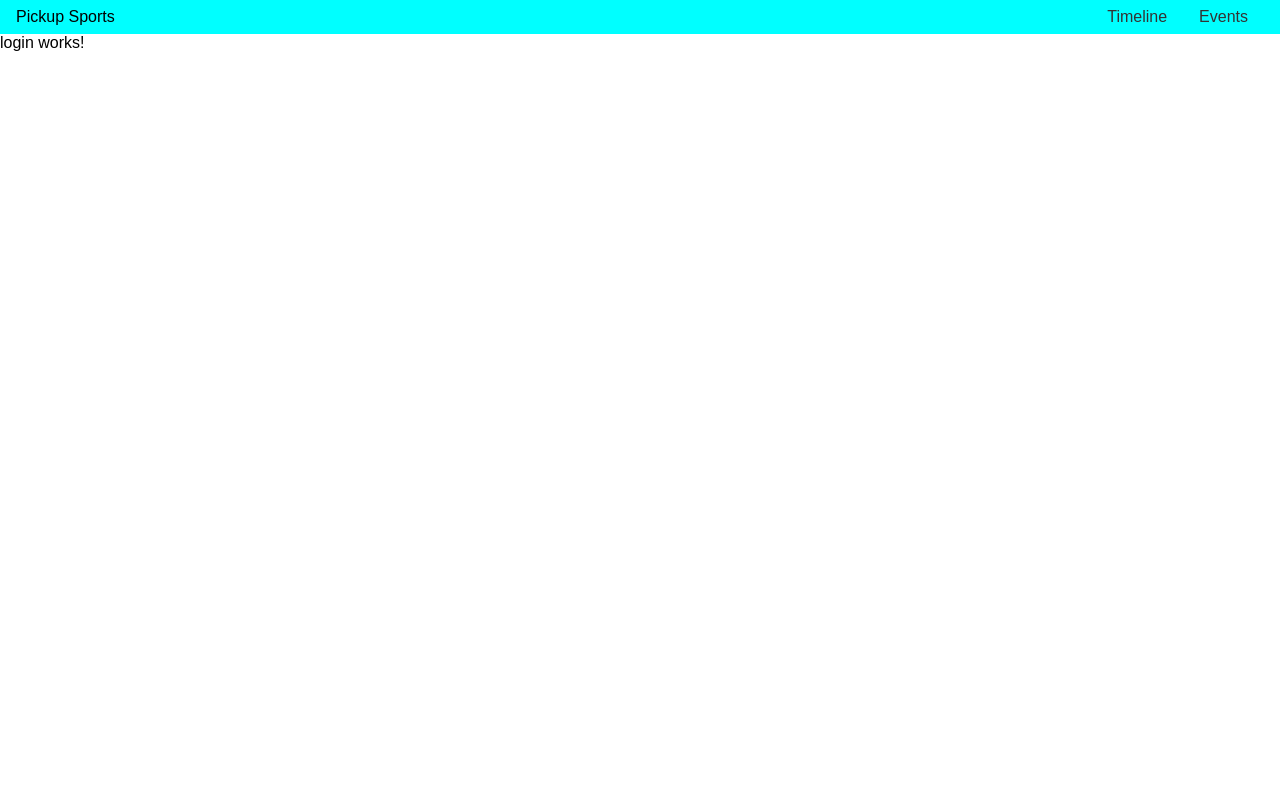
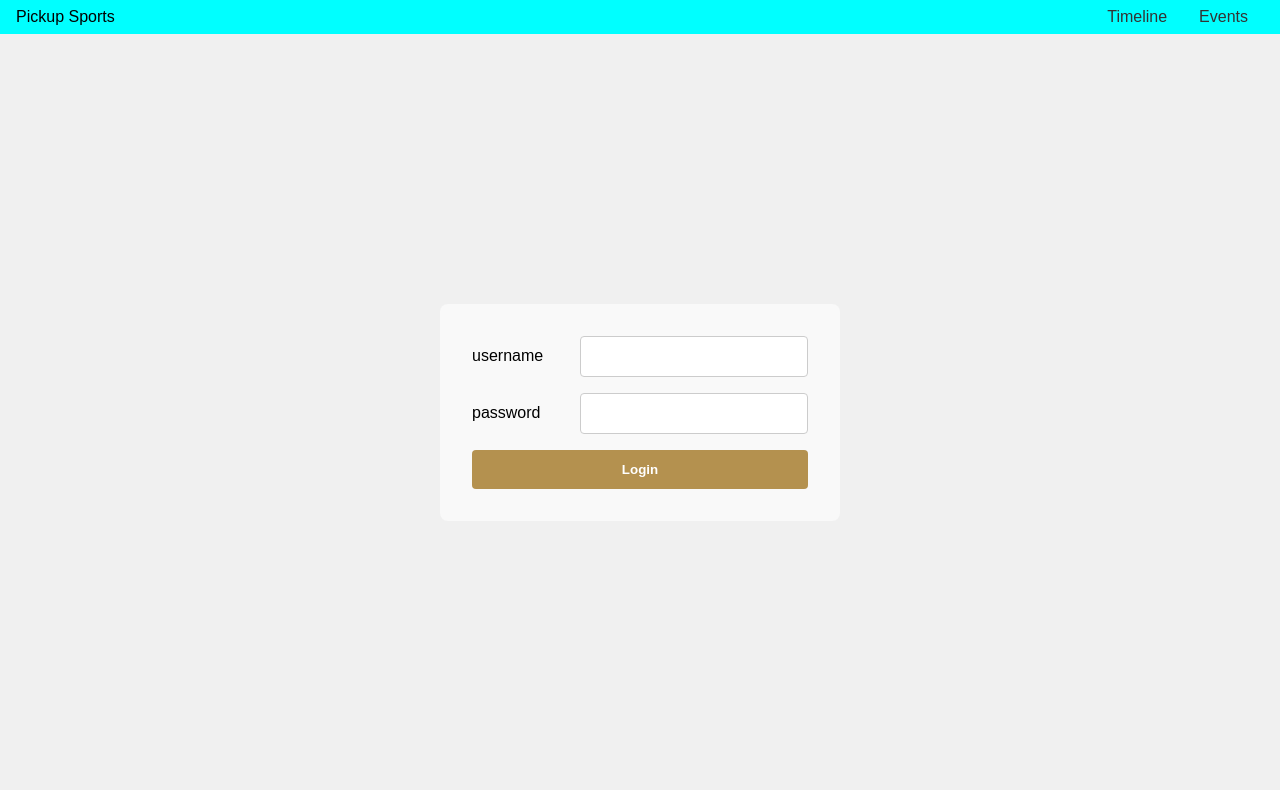
Before and after one commit to mik3ymikes/pickup_sports_client, an Angular app: page /login in a window 1280 px wide. Built offline with nearby package versions, Linux system fonts and the light colour scheme.

Commit message:
finished login functionality video

```diff
--- a/src/app/features/auth/login/login.component.css
+++ b/src/app/features/auth/login/login.component.css
@@ -0,0 +1,76 @@
+.container{
+  display: flex;
+  justify-content: center;
+  min-height: calc(100vh - 44px);
+  align-items: center;
+  background-color: #f0f0f0;
+
+}
+
+
+form{
+  width: 400px;
+  padding: 2rem;
+  background-color: #f9f9f9;
+  border-radius: 8px;
+  box-shadow: 0 4px 8px rgba(0,0,0,0.1,);
+  display: flex;
+  flex-direction: column;
+  gap: 1rem;
+}
+
+.form-group{
+  display: flex;
+  align-items: center;
+}
+
+form input{
+  flex: 1
+}
+
+label{
+  margin-right: .5rem;
+  width: 100px;
+
+}
+
+input{
+  padding: .75rem;
+  border: 1px solid #ccc;
+  border-radius: 4px;
+  color: #222;
+  background-color: white;
+
+}
+
+
+input:focus{
+  border-color: #007bff;
+  outline: none;
+}
+
+button{
+  padding: .75rem;
+  border: none;
+  background-color: #eeb543;
+  border-radius: 4px;
+  font-weight: bold;
+  cursor: pointer;
+  transition: background-color 0.3s;
+  color: white;
+}
+
+
+button:hover{
+  background-color:#d4a03f;
+
+}
+
+button:disabled{
+  background-color: #b4914f;
+}
+
+
+.error{
+  color: red;
+}
--- a/src/app/features/auth/login/login.component.html
+++ b/src/app/features/auth/login/login.component.html
@@ -1 +1,18 @@
-<p>login works!</p>
+<div class="container">
+  <form [formGroup]="loginForm" (ngSubmit)="login()">
+  <div class="form-group">
+    <label for="username">username</label>
+    <input type="text" formControlName="username">
+  </div>
+  <div class="form-group">
+    <label for="password">password</label>
+    <input type="password" formControlName="password">
+  </div>
+
+  @if (isError) {
+    <p class="error">username and Password credientials failed. Please try again</p>
+  }
+
+  <button type="submit" [disabled]="!loginForm.valid">Login</button>
+  </form>
+</div>
--- a/src/app/features/auth/login/login.component.ts
+++ b/src/app/features/auth/login/login.component.ts
@@ -1,5 +1,7 @@
 import { Component } from '@angular/core';
 import { FormControl, FormGroup, ReactiveFormsModule, Validators } from '@angular/forms';
+import { AuthenticationService } from '../../../core/services/authentication.service';
+import { Router } from '@angular/router';
 
 @Component({
   selector: 'app-login',
@@ -13,4 +15,27 @@ export class LoginComponent {
     username:new FormControl('', Validators.required),
     password:new FormControl('', Validators.required),
   })
+
+  isError:boolean=false
+
+  constructor(private authService:AuthenticationService, private router:Router){}
+
+  login(){
+    if(this.loginForm.valid){
+      const username=this.loginForm.value.username;
+      const password=this.loginForm.value.password;
+
+      this.authService.login(username, password).subscribe({
+        next: (res:any)=>{
+              console.log(res);
+              this.authService.setToken(res.token)
+              this.router.navigate(['/'])
+        },
+        error: (error:any) =>{
+          console.log("Error when logging in", error )
+          this.isError=true
+        }
+      })
+    }
+  }
 }
```
